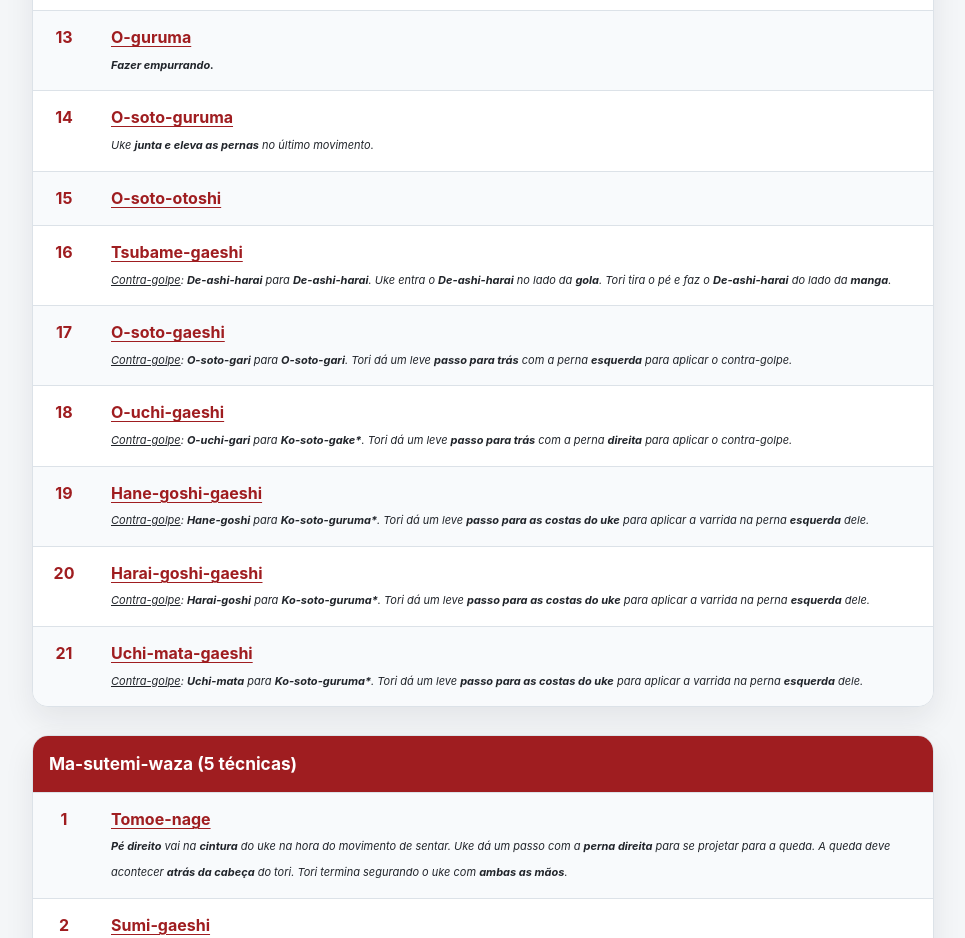
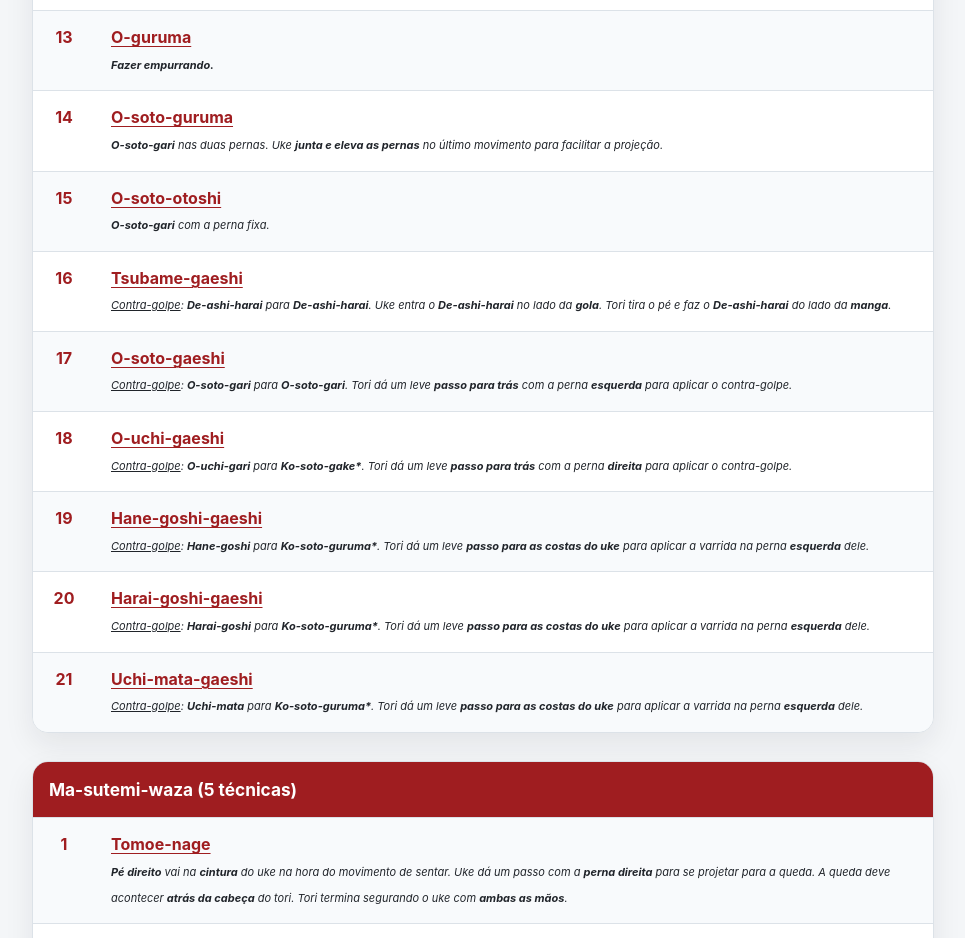
Before and after one commit to filipenafina/judo-technical-fundamentals, a plain HTML site: page index.html in a window 1280 px wide. Shown: the part 2940-3878 px from the top of the page, without its empty margins (296-1261 px from the left). Drawn offline with Linux system fonts and the light colour scheme.

Commit message:
Descrições das técnicas: O-soto-otoshi

```diff
--- a/index.html
+++ b/index.html
@@ -622,13 +622,14 @@
                         <td class="has-text-align-center" data-align="center">14</td>
                         <td>
                             <a href="https://youtu.be/92KbCm6pQeI" target="_blank" rel="noreferrer noopener">O-soto-guruma</a><br />
-                            <span class="technique-description">Uke <b>junta e eleva as pernas</b> no último movimento.</span>
+                            <span class="technique-description"><b>O-soto-gari</b> nas duas pernas. Uke <b>junta e eleva as pernas</b> no último movimento para facilitar a projeção.</span>
                         </td>
                     </tr>
                     <tr>
                         <td class="has-text-align-center" data-align="center">15</td>
                         <td>
-                            <a href="https://youtu.be/2DsVvDw7b8g" target="_blank" rel="noreferrer noopener">O-soto-otoshi</a>
+                            <a href="https://youtu.be/2DsVvDw7b8g" target="_blank" rel="noreferrer noopener">O-soto-otoshi</a><br />
+                            <span class="technique-description"><b>O-soto-gari</b> com a perna fixa.</span>
                         </td>
                     </tr>
                     <tr>
```
